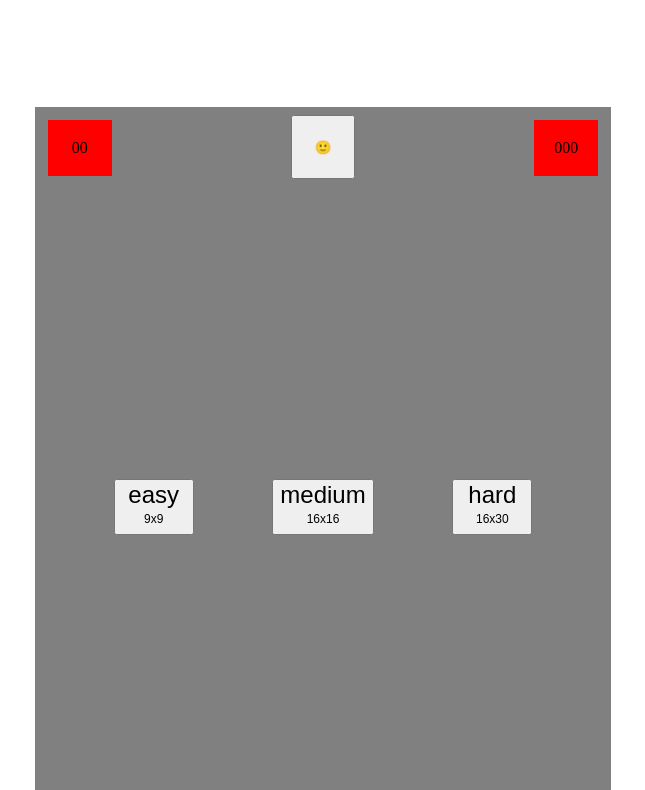
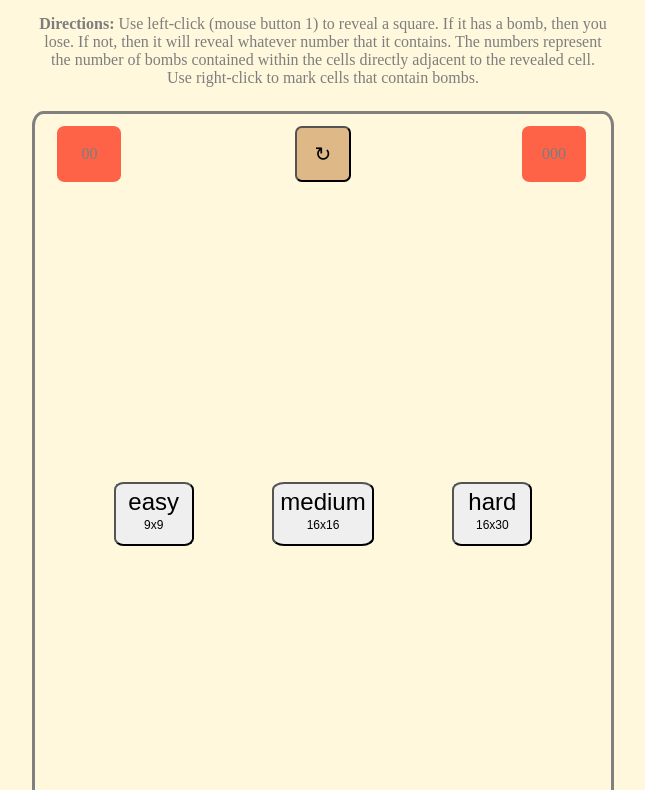
Before and after one commit to benjaehyun/sweeper, a plain HTML site: page index.html in a window 1280 px wide. Shown: the part 81-871 px from the top of the page, without its empty margins (317-962 px from the left). Drawn offline with Linux system fonts and the light colour scheme.

Commit message:
updated css

```diff
--- a/css/main.css
+++ b/css/main.css
@@ -1,13 +1,20 @@
 body {
+    background-color: cornsilk;
+    color: rgb(125, 125, 125);
     display: grid;
-    grid-template-rows: repeat(6, 1fr) ;
+    margin: auto;
+    grid-template-rows: repeat(10, 1fr) ;
     grid-template-areas:
     "header"
+    "directions"
     "play"
     "play"
     "play"
     "play"
-    "directions";
+    "play"
+    "play"
+    "play"
+    "play";
 }
 
 body > h1 {
@@ -16,11 +23,15 @@ body > h1 {
     /* line-height: 1vh; */
 }
 
+
 #directions > p {
     grid-area: directions;
     justify-self: center;
     align-items: center;
+    text-align: center;
     font-size: 2vmin  ;
+    width: 72vmin;
+    margin: auto;
 }
 
 #canvas {
@@ -28,54 +39,64 @@ body > h1 {
     justify-self: center;
     width: 72vmin;
     height: 90vmin;
-    background-color: grey;
+    border-radius: 2%;
+    background-color: transparent;
+    border: grey solid;
     display: grid;
     grid-template-rows: 1fr 8fr;
     grid-template-areas:
     "head"
     "body";
+    margin-bottom: 5vmin;
 }
 
 #bomb-counter-box{
     grid-area: head;
     justify-self: start;
-    background-color: red;
+    background-color: tomato;
     text-align: center;
     width: 8vmin;
     height: 7vmin;
     margin-top: 1vmax;
-    margin-left: 1vmax;
+    margin-left: 1.75vmax;
     display: flex;
     justify-content: space-evenly;
     align-items: center;
+    border-radius: 12%;
 }
 
 #timer-box{
     grid-area: head;
     justify-self: end;
-    background-color: red;
+    background-color: tomato;
     text-align: center;
     width: 8vmin;
     height: 7vmin;
     margin-top: 1vmax;
-    margin-right: 1vmax;
+    margin-right: 1.95vmax;
     display: flex;
     justify-content: space-evenly;
     align-items: center;
+    border-radius: 12%;
 }
 
 #reset-box {
     grid-area: head;
     justify-self: center;
     display: flex;
+    background-color: transparent;
     justify-content: space-evenly;
     align-items: center;
+    border-radius: 12%;
     /* margin: 4vmax;  */
 }
 
 #reset {
-    height: 8vmin;
-    width: 8vmin;
+    background-color: burlywood;
+    height: 7vmin;
+    width: 7vmin;
+    font-size: 2.5vmin;
+    border-radius: 12%;
 }
 
 #difficulty-selector {
@@ -96,23 +117,26 @@ body > h1 {
 }
 
 #easy {
-    height: 7vh;
+    height: 8vh;
     width: 10vmin;
     font-size: 3vmin;
     line-height: 0.8em;
+    border-radius: 12%;
 }
 
 #medium {
-    height: 7vh;
+    height: 8vh;
     font-size: 3vmin;
     line-height: 0.8em;
+    border-radius: 12%;
 }
 
 #hard {
-    height: 7vh;
+    height: 8vh;
     width: 10vmin;
     font-size: 3vmin;
     line-height: 0.8em;
+    border-radius: 12%;
 }
 
 button > span {
--- a/index.html
+++ b/index.html
@@ -16,7 +16,7 @@
             <div id="bomb-counter">00</div>
         </div>
         <div class="top-bar" id="reset-box">
-            <button type="button" id="reset">🙂</button>
+            <button type="button" id="reset">↻</button>
         </div>
         <div class="top-bar" id="timer-box">
             <div id="timer">000</div>
--- a/js/main.js
+++ b/js/main.js
@@ -96,13 +96,6 @@ function handleBoardClick(evt) {
 	}
 }
 
-// function calcGrid(evt.target) {
-// 	const gridEls = [...document.querySelectorAll('#grid>div')]
-// 	const colIdx = ( gridEls.indexOf(evt.target) % difficultyMode[difficulty].gridWidth )
-// 	const rowIdx = Math.floor( gridEls.indexOf(evt.target) / difficultyMode[difficulty].gridHeight)
-// 	return colIdx, rowIdx
-// }
-
 function handleReset(evt) {
 	boardEl.style.backgroundColor = ""
 	winnerMsgEl.style.display = "none";
@@ -130,7 +123,6 @@ function handleRightClick(evt) {
 	bombCounterCalculation()
 }
 
-// later: change css for top bar elements to start hidden before changing the ~.style.display to the properties outlined in the current css file
 function renderGameStart(difficulty) {
 	diffSelectorEl.style.display = "none";
 	boardEl.style.display = "grid";
@@ -140,23 +132,10 @@ function renderGameStart(difficulty) {
 	renderCells(height, width);
 }
 
-// function renderCellContent (i, j) {
-// 	boardArr[i][j].isFlipped = true;
-// 	document.getElementById(`c${j}r${i}`).style.backgroundColor = "white"
-// 	if (boardArr[i][j].hasBomb === true) {
-// 		document.getElementById(`c${j}r${i}`).innerText = "💣"
-// 	}
-// 	if (boardArr[i][j].numOfNearBombs === 0) {
-// 		document.getElementById(`c${j}r${i}`).innerText = ""
-// 	}
-// 	else {
-// 		document.getElementById(`c${j}r${i}`).innerHTML = `<strong>${boardArr[i][j].numOfNearBombs}</strong>`
-// 	}
-// }
 function renderCellContent (i, j) {
   if(boardArr[i] && boardArr[i][j] && boardArr[i][j].isFlipped === false) {
   	boardArr[i][j].isFlipped = true;
-  	document.getElementById(`c${j}r${i}`).style.backgroundColor = "white"
+  	document.getElementById(`c${j}r${i}`).style.backgroundColor = "burlywood"
   	if (boardArr[i][j].hasBomb === true) {
   		document.getElementById(`c${j}r${i}`).innerText = "💣"
   	}
@@ -204,7 +183,7 @@ function stopWatch() {
 function renderLoser() {
 	renderAllCellsContent()
 	timerBool = false
-	boardEl.style.backgroundColor = "red"
+	boardEl.style.backgroundColor = "tomato"
 	document.getElementById("loser").style.display = "flex";
 	document.querySelector("h1").style.display = "none";
 }
@@ -225,7 +204,7 @@ function checkWinner() {
 }
 
 function renderWinner() {
-	boardEl.style.backgroundColor = "green"
+	boardEl.style.backgroundColor = "darkseagreen"
 	timerBool = false
 	document.getElementById("winner").style.display = "flex";
 	document.querySelector("h1").style.display = "none";
@@ -271,7 +250,7 @@ function renderCells (height, width) {
 			const cellEl = document.createElement("div")
 			cellEl.setAttribute("id", `c${i}r${e}`)
 			cellEl.innerText = ""
-			cellEl.style.border = "solid"
+			cellEl.style.border = "solid rgb(125, 125, 125)"
 			cellEl.style.display = "flex"
 			cellEl.style.justifyContent = "center"
 			cellEl.style.alignItems = "center"
@@ -311,7 +290,6 @@ function calculateNearBombs() {
 
 function randomRow(rowIdx) {
 	let randRow = null;
-	// while (randRow === null || randRow === rowIdx || randRow === (rowIdx + 2) || randRow === (rowIdx - 2)) {		trying to force a 0 bomb count for the starting square
 	while (randRow === null || randRow === rowIdx ) {
 		randRow = Math.round(Math.random() * (difficultyMode[difficulty].gridWidth - 1) )
 	}
@@ -320,7 +298,6 @@ function randomRow(rowIdx) {
 
 function randomCol(colIdx) {
 	let randCol = null;
-	// while (randCol === null || randCol === colIdx || randCol === (colIdx + 2) || randCol === (colIdx - 2)) {		trying to force a 0 bomb count for the starting square
 	while (randCol === null || randCol === colIdx ) {
 		randCol = Math.round(Math.random() * (difficultyMode[difficulty].gridHeight - 1) )
 	}
```
